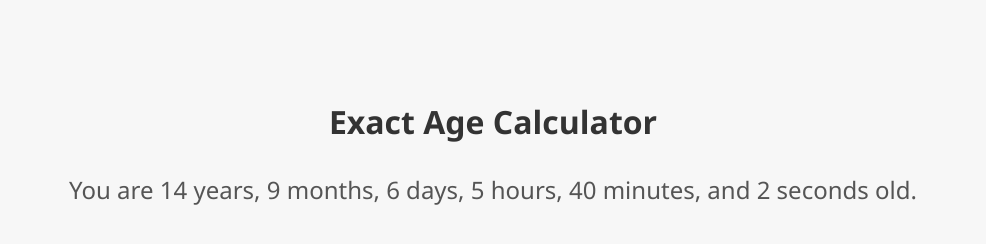
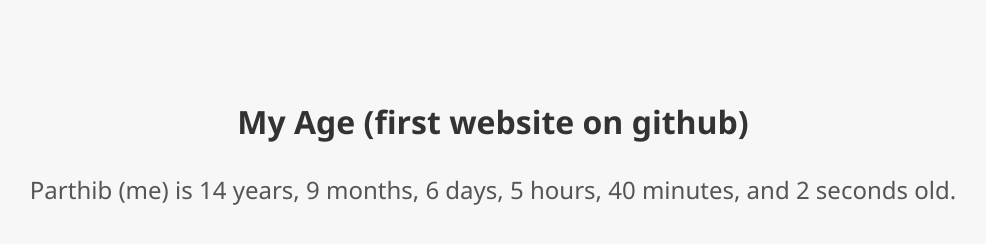
Before and after one commit to ParthBoyCoder/testWeb, a plain HTML site: page index.html in a window 1280 px wide. Shown: the whole page, without its empty margins (147-1133 px from the left). Drawn offline with Linux system fonts and the light colour scheme.

Commit message:
Update index.html

```diff
--- a/index.html
+++ b/index.html
@@ -21,7 +21,7 @@
   </style>
 </head>
 <body>
-  <h1>Exact Age Calculator</h1>
+  <h1>My Age (first website on github)</h1>
   <div class="age" id="ageDisplay">Calculating...</div>
 
   <script>
@@ -49,7 +49,7 @@
       const seconds = Math.floor(diff / 1000);
 
       document.getElementById("ageDisplay").textContent =
-        `You are ${years} years, ${months} months, ${days} days, ` +
+        `Parthib (me) is ${years} years, ${months} months, ${days} days, ` +
         `${hours} hours, ${minutes} minutes, and ${seconds} seconds old.`;
     }
 
```
